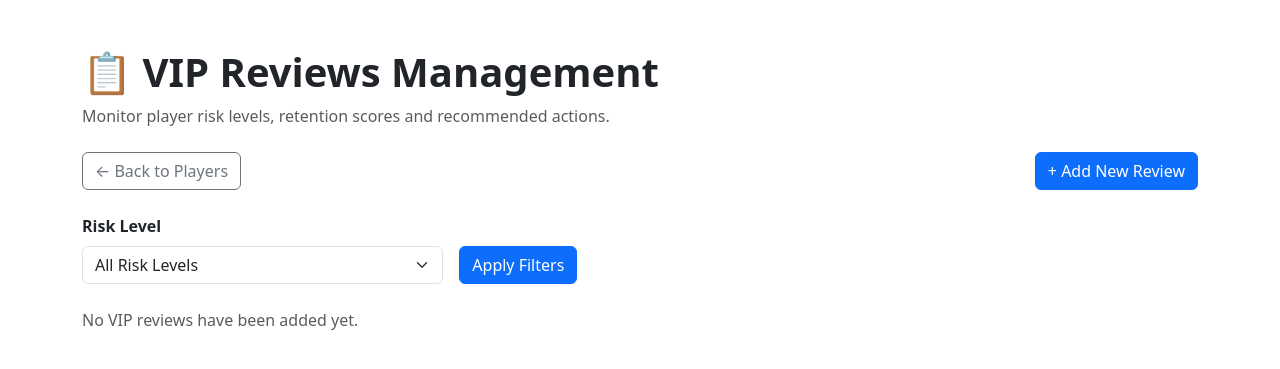
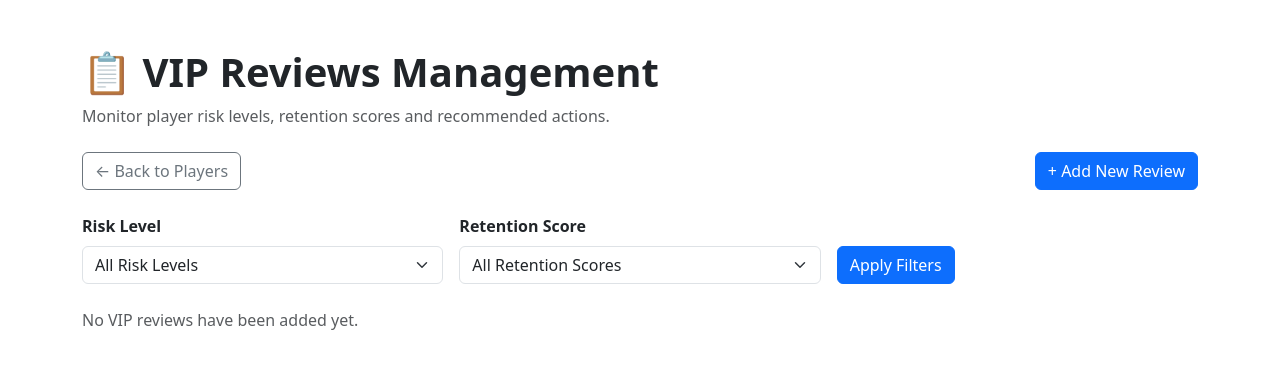
Before and after one commit to Azhdakurt/vipulse-2, a Django app: page /reviews/ in a window 1280 px wide. Shown: the part 56-425 px from the top of the page. Run offline with Django 5.2, Linux system fonts and the light colour scheme; the visitor is signed in with stand-in values (Sample User, id 1); data that the repository does not hold is empty.

Commit message:
Add retention score filtering to VIP reviews

```diff
--- a/players/templates/players/review_list.html
+++ b/players/templates/players/review_list.html
@@ -59,7 +59,35 @@
 
             </select>
         </div>
+<!-- Retention Score Filter -->
+<div class="col-12 col-md-4">
+    <label for="retention_range" class="form-label fw-semibold">
+        Retention Score
+    </label>
 
+    <select name="retention_range"
+            id="retention_range"
+            class="form-select">
+
+        <option value="">All Retention Scores</option>
+
+        <option value="low"
+            {% if retention_range == "low" %}selected{% endif %}>
+            Low Retention (0–39)
+        </option>
+
+        <option value="medium"
+            {% if retention_range == "medium" %}selected{% endif %}>
+            Medium Retention (40–69)
+        </option>
+
+        <option value="high"
+            {% if retention_range == "high" %}selected{% endif %}>
+            High Retention (70–100)
+        </option>
+
+    </select>
+</div>
         <div class="col-12 col-md-auto">
             <button type="submit" class="btn btn-primary">
                 Apply Filters
@@ -143,7 +171,7 @@
         </div>
 
     {% empty %}
-    {% if risk_level %}
+    {% if risk_level or retention_range %}
         <p class="text-muted">
             No reviews match your selected filters. Try adjusting your filters.
         </p>
--- a/players/views.py
+++ b/players/views.py
@@ -111,10 +111,23 @@ def review_list(request):
     if risk_level in ["low", "medium", "high"]:
         reviews = reviews.filter(risk_level=risk_level)
 
+    retention_range = request.GET.get("retention_range", "").strip()
+
+    if retention_range == "low":
+        reviews = reviews.filter(retention_score__range=(0, 39))
+    elif retention_range == "medium":
+        reviews = reviews.filter(retention_score__range=(40, 69))
+    elif retention_range == "high":
+        reviews = reviews.filter(retention_score__range=(70, 100))
+
     return render(
         request,
         "players/review_list.html",
-        {"reviews": reviews, "risk_level": risk_level}
+        {
+            "reviews": reviews,
+            "risk_level": risk_level,
+            "retention_range": retention_range,
+        },
     )
 
 
```
